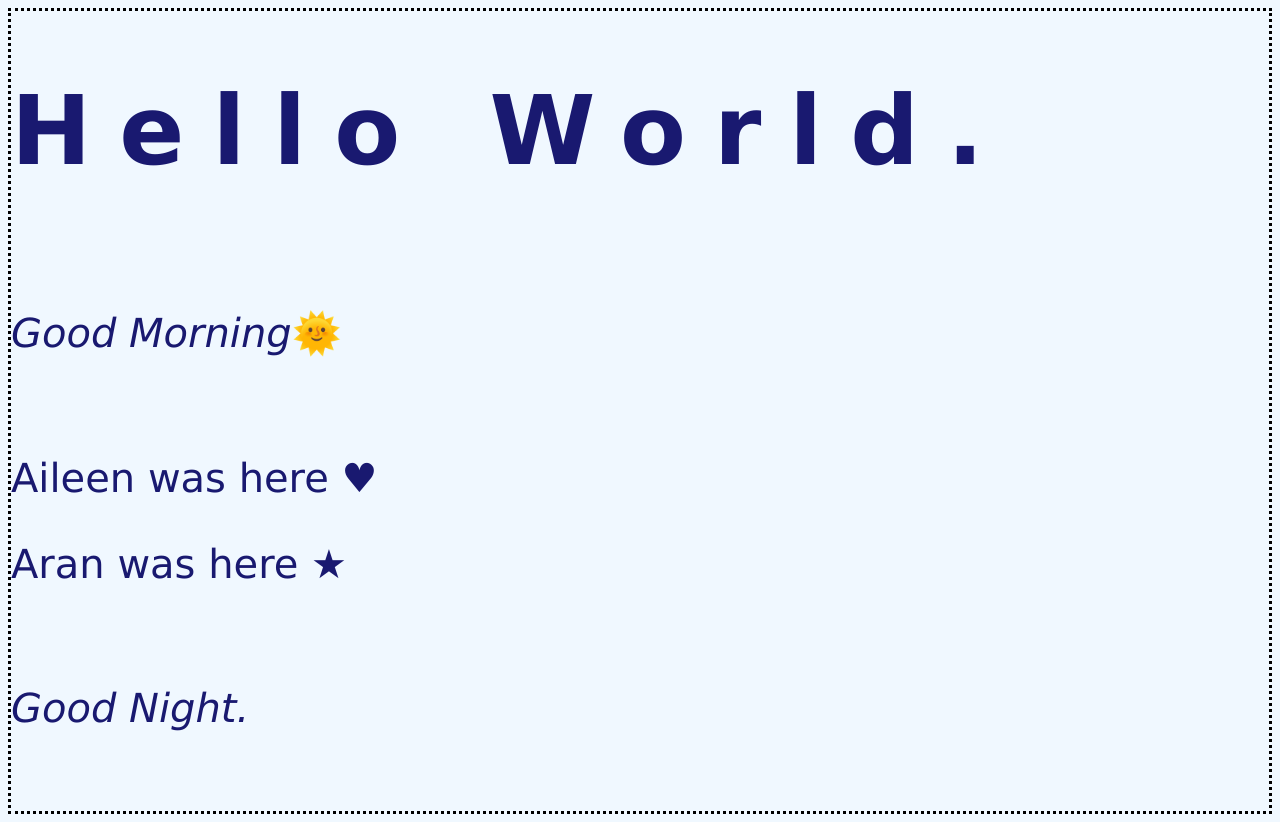
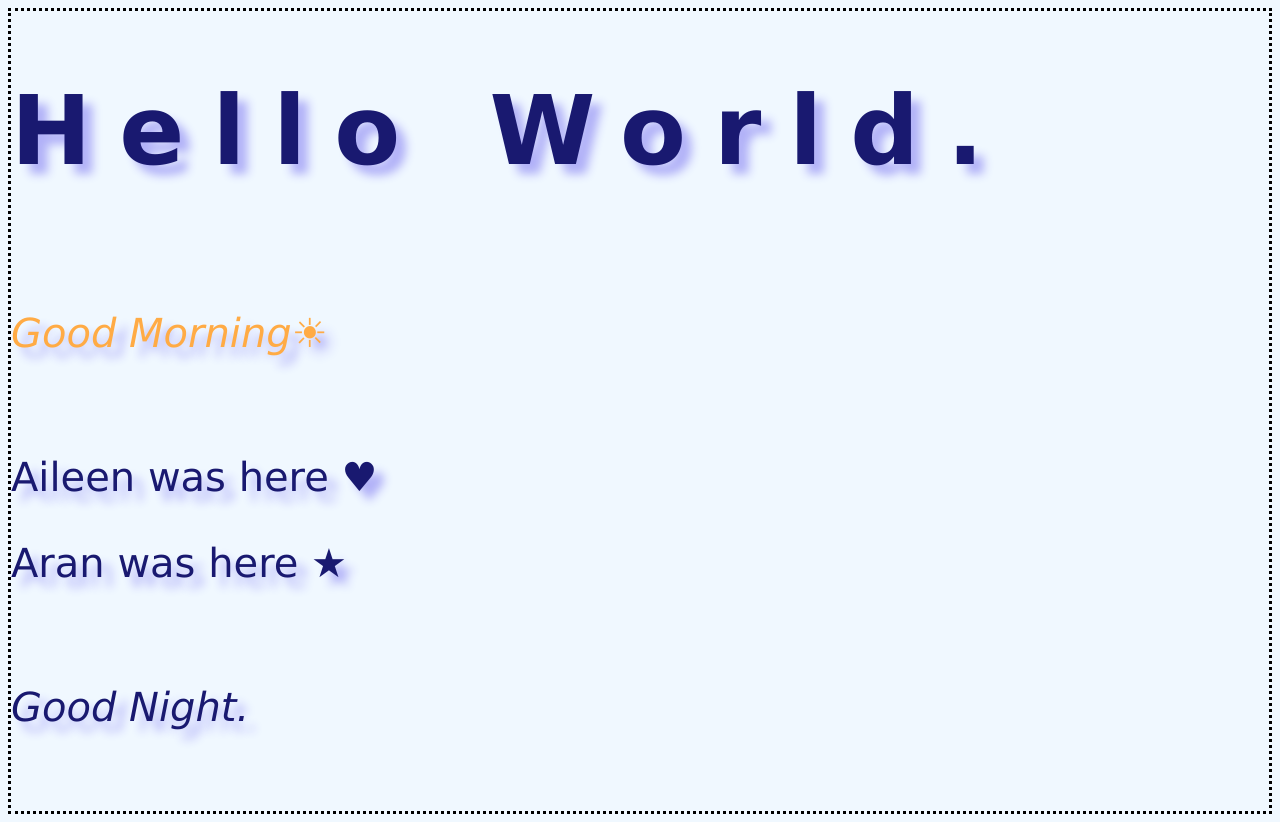
Before and after one commit to aixnxnx/new-repository, a plain HTML site: page new-repository-main 2/index.html in a window 1280 px wide. Drawn offline with Linux system fonts and the light colour scheme.

Commit message:
changed the shawdow of the text
changed the font color of good morning

```diff
--- a/new-repository-main 2/index.html
+++ b/new-repository-main 2/index.html
@@ -7,7 +7,7 @@
   <body>
     <h1>Hello World.</h1>
     <br>
-    <p><i>Good Morning</i>🌞</p>
+    <p style="color:rgb(255, 171, 69);"><i>Good Morning&#9728;</i></p>
     <br>
     <p>Aileen was here &hearts;</p>
     <P>Aran was here &#9733;</P>
--- a/new-repository-main 2/style.css
+++ b/new-repository-main 2/style.css
@@ -6,6 +6,7 @@ body {
 h1, p {
   font-family: Verdana, Geneva, Tahoma, sans-serif;
   color:midnightblue;
+  text-shadow: 10px 10px 10px  rgb(177, 177, 248);
 }
 h1 {
   font-size:96px;
```
